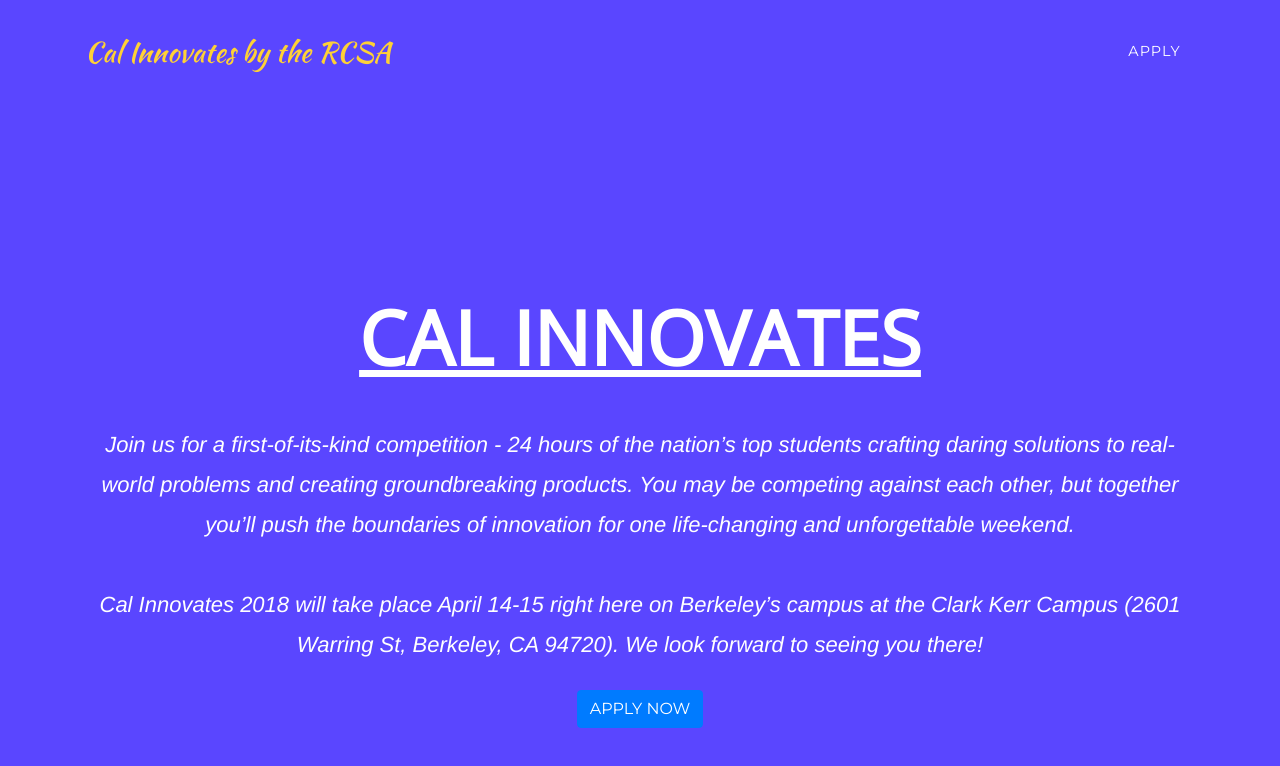
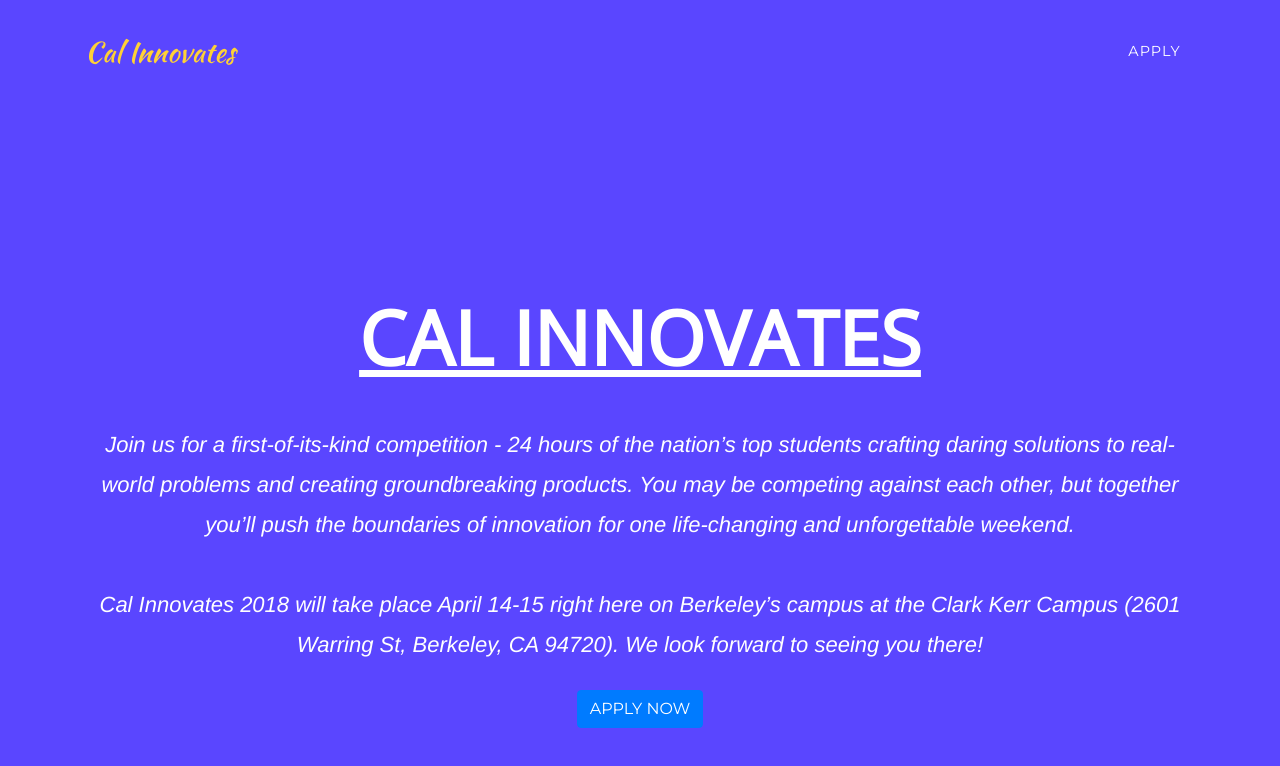
Before and after one commit to CalInnovates/CalInnovates.github.io, a website with bundled scripts: page index.html in a window 1280 px wide. Built offline with nearby package versions, Linux system fonts and the light colour scheme; a web font is replaced by a local one.

Commit message:
Removed 'by the RCSA'

```diff
--- a/index.html
+++ b/index.html
@@ -31,7 +31,7 @@
     <!-- Navigation -->
     <nav class="navbar navbar-expand-lg navbar-dark fixed-top" id="mainNav">
       <div class="container">
-        <a class="navbar-brand js-scroll-trigger" href="#page-top">Cal Innovates by the RCSA </a>
+        <a class="navbar-brand js-scroll-trigger" href="#page-top">Cal Innovates</a>
         <button class="navbar-toggler navbar-toggler-right" type="button" data-toggle="collapse" data-target="#navbarResponsive" aria-controls="navbarResponsive" aria-expanded="false" aria-label="Toggle navigation">
           Menu
           <i class="fa fa-bars"></i>
```
